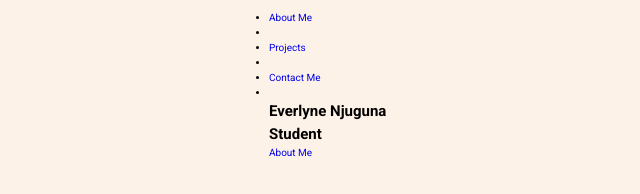
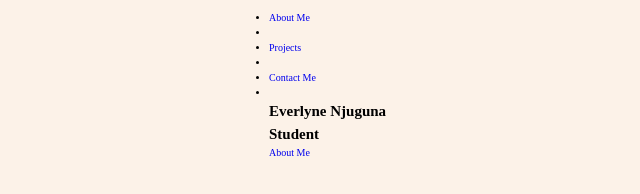
Before and after one commit to Everlyne22/My_Portfolio, a plain HTML site: page Private/index2.html in a window 1280 px wide. Shown: the full height of the page, 80-720 px from the left. Drawn offline with Linux system fonts and the light colour scheme; files that its build step writes are made by us from their sources.

Commit message:
Portfolio

```diff
--- a/Public/style.css
+++ b/Public/style.css
@@ -1,11 +1,11 @@
 @import url('https://fonts.googleapis.com/css2?family=Roboto:wght@100;300;400;500;700&display=swap');
 
 :root{
-    --main-color:#e38528;
+    --main-color:#9e5104;
 }
 
 *{
-    font-family: 'Roboto', sans-serif;
+    font-family: 'Dancing Script';
     margin:0; padding:0;
     box-sizing: border-box;
     outline: none; border:none;
```
Also changed, not shown: index.html (+1 -1 lines), Public/Images/img8.png (added).
